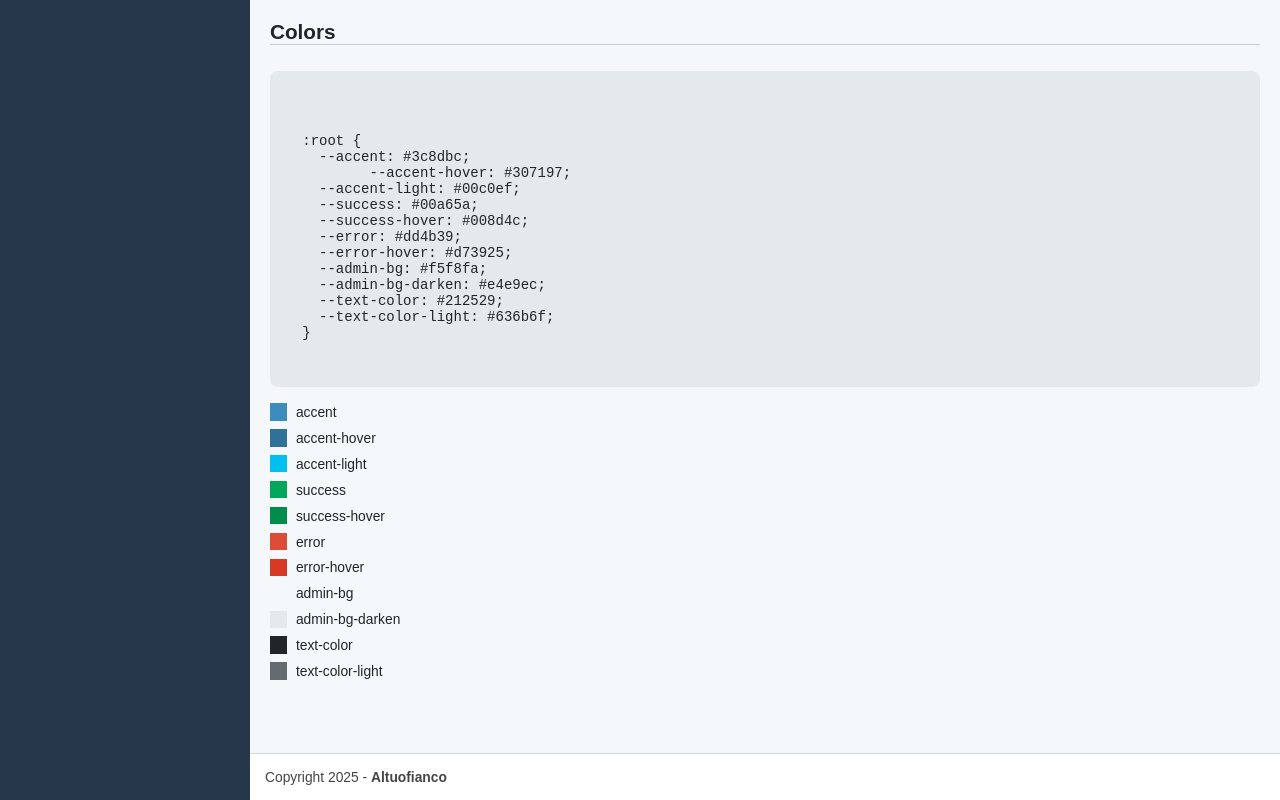
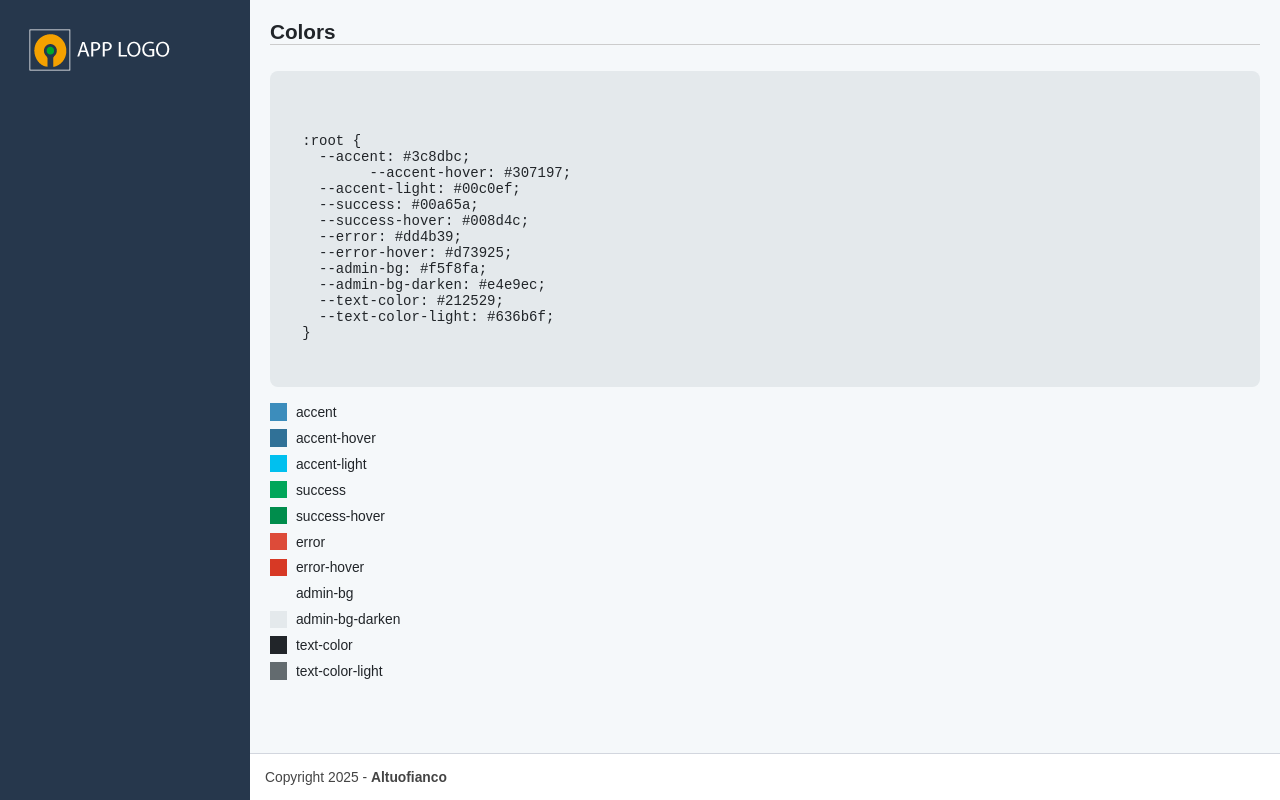
Before and after one commit to seriiserii825/nuxt-dashcore, a Nuxt app: page /admin/styleguides in a window 1280 px wide. Built offline with nearby package versions, Linux system fonts and the light colour scheme.

Commit message:
feat: admin sidebar logo

```diff
--- a/components/Admin/AdminSidebar.vue
+++ b/components/Admin/AdminSidebar.vue
@@ -1,13 +1,13 @@
-<script setup lang="ts">
-</script>
+<script setup lang="ts"></script>
 
 <template>
   <div class="admin-sidebar">
-
+    <img src="/images/app_header_logo.png" alt="" class="admin-sidebar__logo" />
   </div>
 </template>
 <style scoped lang="scss">
 .admin-sidebar {
+  padding: 3.2rem;
   height: 100%;
   background-color: #26374c;
 }
```
